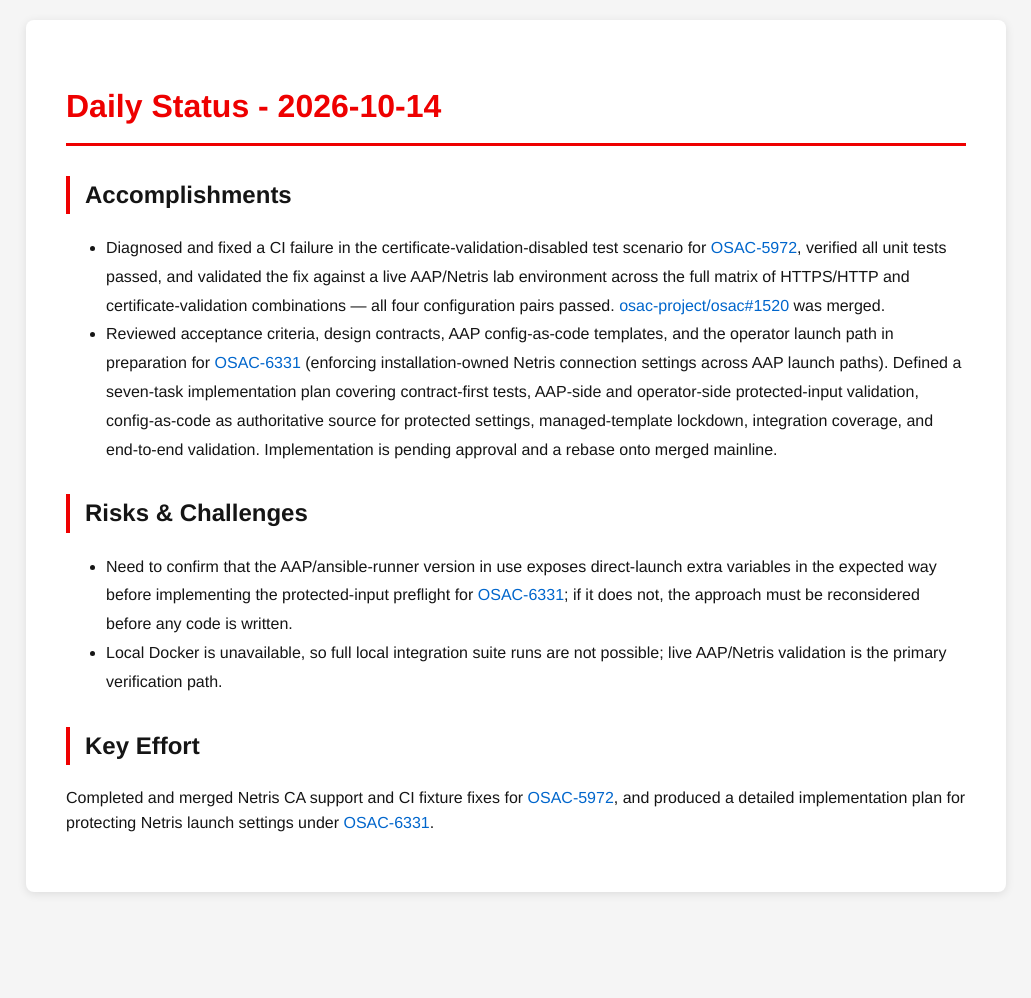
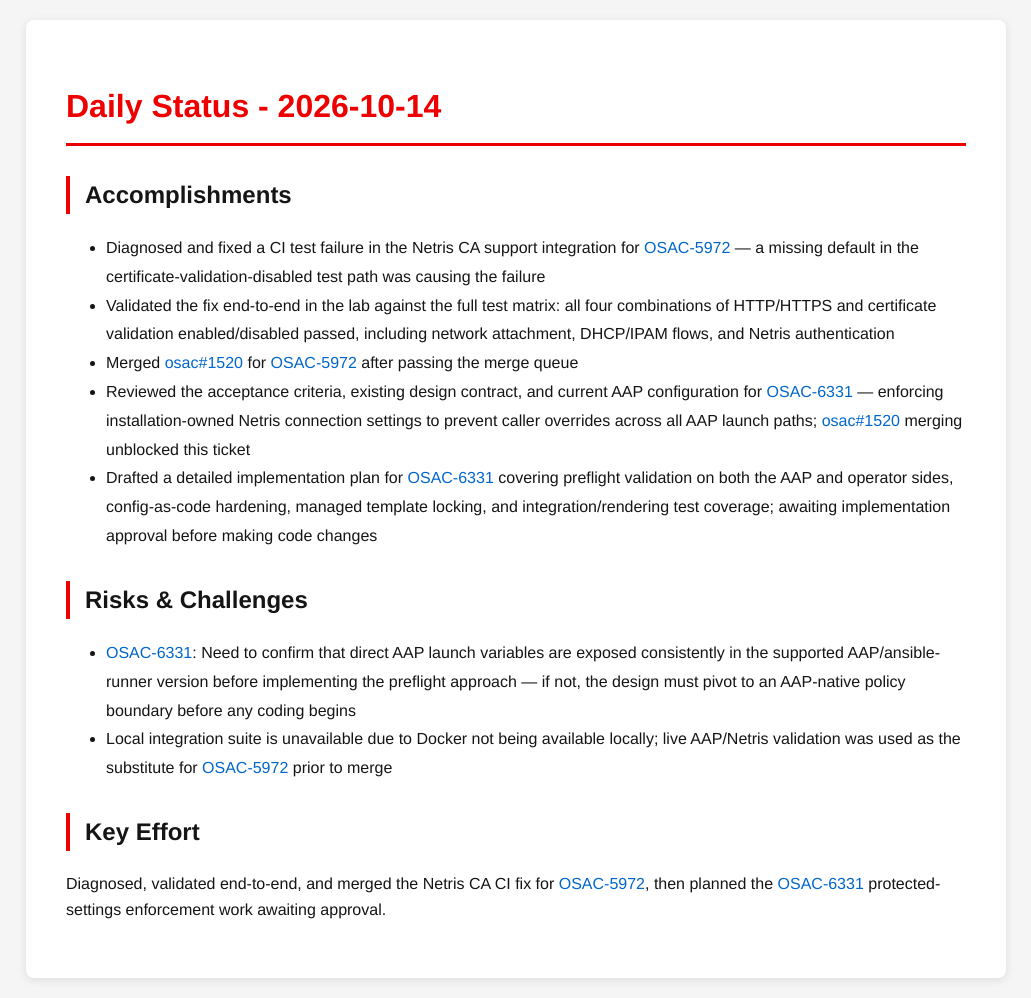
Before and after one commit to tzvatot/daily-status, a Jekyll site: the page built from 2026-10-14.md, in a window 1280 px wide. Shown: the whole page, without its empty margins (124-1155 px from the left). Built offline with Jekyll 4.4.1, drawn with Linux system fonts in a browser that asks for light colours; before the commit the page ends 912 px from its top, so only the background shows below that.

Commit message:
Daily status update - 2026-10-14

```diff
--- a/2026-10-14.md
+++ b/2026-10-14.md
@@ -7,12 +7,15 @@
 # Daily Status - 2026-10-14
 
 ## Accomplishments
-- Diagnosed and fixed a CI failure in the certificate-validation-disabled test scenario for [OSAC-5972](https://redhat.atlassian.net/browse/OSAC-5972), verified all unit tests passed, and validated the fix against a live AAP/Netris lab environment across the full matrix of HTTPS/HTTP and certificate-validation combinations — all four configuration pairs passed. [osac-project/osac#1520](https://github.com/osac-project/osac/pull/1520) was merged.
-- Reviewed acceptance criteria, design contracts, AAP config-as-code templates, and the operator launch path in preparation for [OSAC-6331](https://redhat.atlassian.net/browse/OSAC-6331) (enforcing installation-owned Netris connection settings across AAP launch paths). Defined a seven-task implementation plan covering contract-first tests, AAP-side and operator-side protected-input validation, config-as-code as authoritative source for protected settings, managed-template lockdown, integration coverage, and end-to-end validation. Implementation is pending approval and a rebase onto merged mainline.
+- Diagnosed and fixed a CI test failure in the Netris CA support integration for [OSAC-5972](https://redhat.atlassian.net/browse/OSAC-5972) — a missing default in the certificate-validation-disabled test path was causing the failure
+- Validated the fix end-to-end in the lab against the full test matrix: all four combinations of HTTP/HTTPS and certificate validation enabled/disabled passed, including network attachment, DHCP/IPAM flows, and Netris authentication
+- Merged [osac#1520](https://github.com/osac-project/osac/pull/1520) for [OSAC-5972](https://redhat.atlassian.net/browse/OSAC-5972) after passing the merge queue
+- Reviewed the acceptance criteria, existing design contract, and current AAP configuration for [OSAC-6331](https://redhat.atlassian.net/browse/OSAC-6331) — enforcing installation-owned Netris connection settings to prevent caller overrides across all AAP launch paths; [osac#1520](https://github.com/osac-project/osac/pull/1520) merging unblocked this ticket
+- Drafted a detailed implementation plan for [OSAC-6331](https://redhat.atlassian.net/browse/OSAC-6331) covering preflight validation on both the AAP and operator sides, config-as-code hardening, managed template locking, and integration/rendering test coverage; awaiting implementation approval before making code changes
 
 ## Risks & Challenges
-- Need to confirm that the AAP/ansible-runner version in use exposes direct-launch extra variables in the expected way before implementing the protected-input preflight for [OSAC-6331](https://redhat.atlassian.net/browse/OSAC-6331); if it does not, the approach must be reconsidered before any code is written.
-- Local Docker is unavailable, so full local integration suite runs are not possible; live AAP/Netris validation is the primary verification path.
+- [OSAC-6331](https://redhat.atlassian.net/browse/OSAC-6331): Need to confirm that direct AAP launch variables are exposed consistently in the supported AAP/ansible-runner version before implementing the preflight approach — if not, the design must pivot to an AAP-native policy boundary before any coding begins
+- Local integration suite is unavailable due to Docker not being available locally; live AAP/Netris validation was used as the substitute for [OSAC-5972](https://redhat.atlassian.net/browse/OSAC-5972) prior to merge
 
 ## Key Effort
-Completed and merged Netris CA support and CI fixture fixes for [OSAC-5972](https://redhat.atlassian.net/browse/OSAC-5972), and produced a detailed implementation plan for protecting Netris launch settings under [OSAC-6331](https://redhat.atlassian.net/browse/OSAC-6331).
+Diagnosed, validated end-to-end, and merged the Netris CA CI fix for [OSAC-5972](https://redhat.atlassian.net/browse/OSAC-5972), then planned the [OSAC-6331](https://redhat.atlassian.net/browse/OSAC-6331) protected-settings enforcement work awaiting approval.
```
